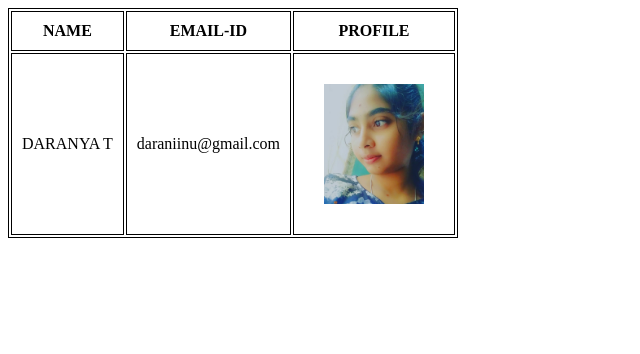
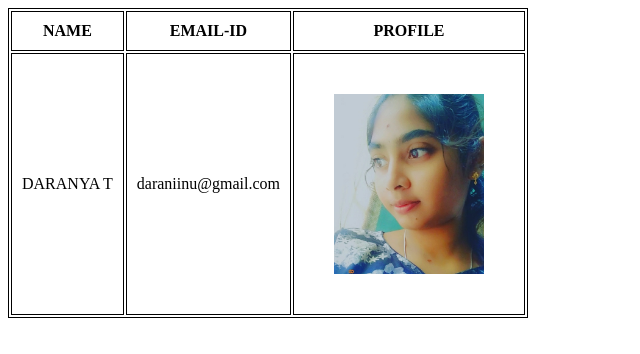
Before and after one commit to daranya2601/assignment, a plain HTML site: page index.html in a window 1280 px wide. Shown: the whole page, without its empty margins (0-640 px from the left). Drawn offline with Linux system fonts and the light colour scheme.

Commit message:
Update index.html

```diff
--- a/index.html
+++ b/index.html
@@ -11,7 +11,7 @@
     </head>
 
     <body>
-        <table>
+        <table style="size:70%;">
             <tr>
                 <th>NAME</th>
                 <th>EMAIL-ID</th>
@@ -20,7 +20,7 @@
             <tr>
                 <td>DARANYA T</td>
                 <td>daraniinu@gmail.com</td>
-                <td><img src="picture.jpeg" alt="profile" width="100px" height="120px" style="padding: 20px;" /></td>
+                <td><img src="picture.jpeg" alt="profile" width="150px" height="180px" style="padding: 30px;" /></td>
             </tr>
         </table>
     </body>
```
